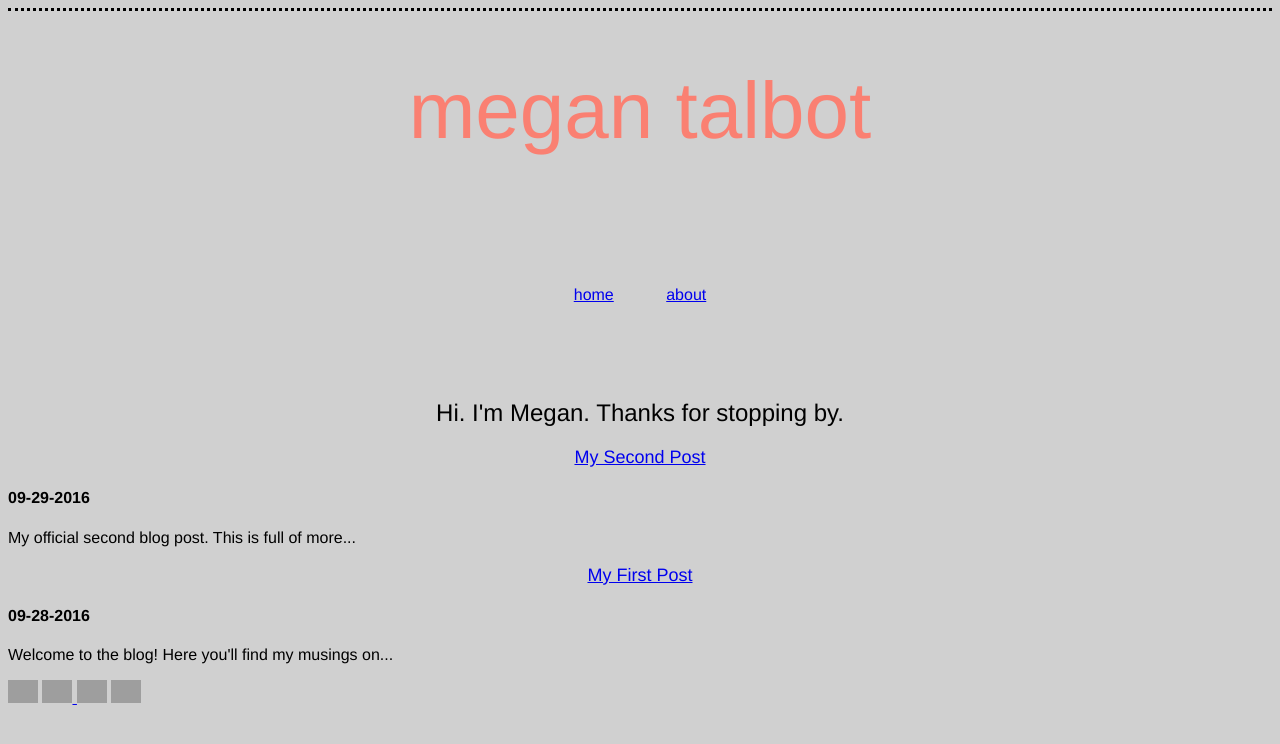
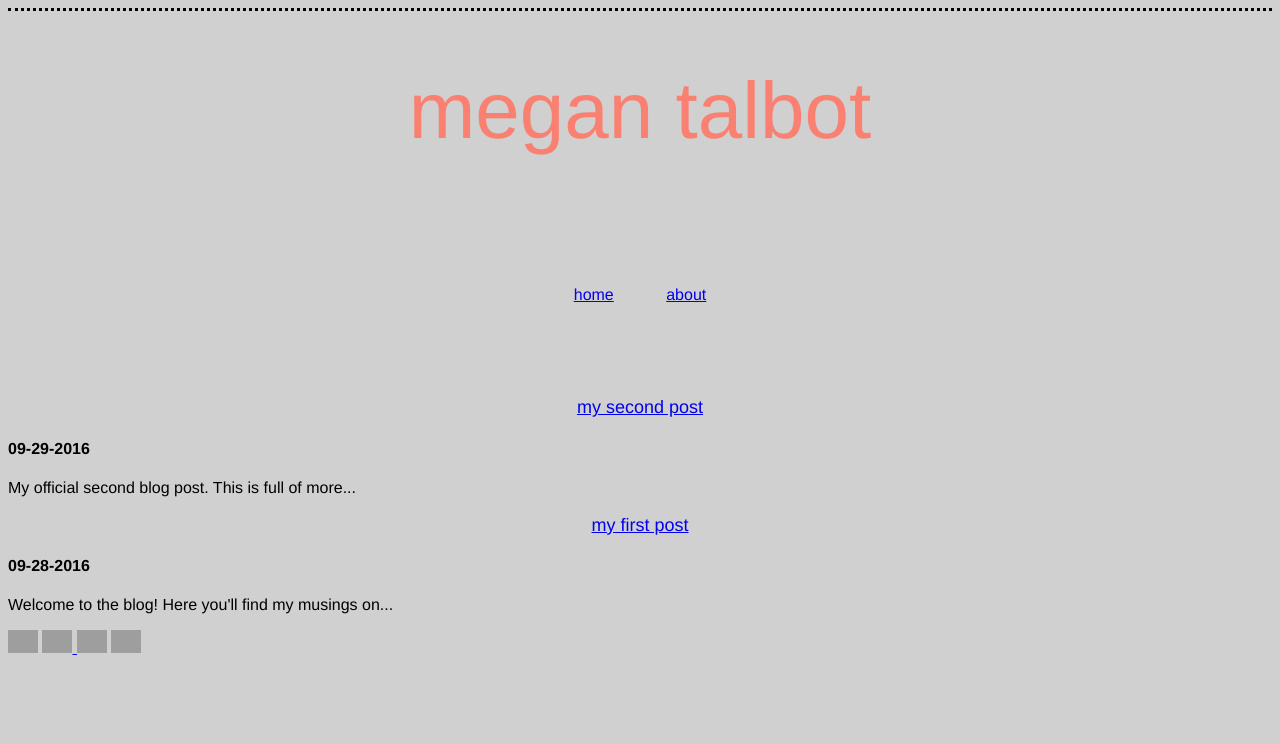
Before and after one commit to meganft/meganft.github.io, a Jekyll site: the page built from index.html, in a window 1280 px wide. Shown: the top 744 px of the page. Built offline with Jekyll 4.4.1, drawn with Linux system fonts in a browser that asks for light colours; grey boxes are pictures that could not be loaded.

```diff
--- a/_posts/2016-09-28-my-first-post.html
+++ b/_posts/2016-09-28-my-first-post.html
@@ -1,5 +1,5 @@
 ---
-title: My First Post
+title: my first post
 layout: post
 date: 2016-09-28
 ---
--- a/_posts/2016-09-29-my-next-post.html
+++ b/_posts/2016-09-29-my-next-post.html
@@ -1,5 +1,5 @@
 ---
-title: My Second Post
+title: my second post
 layout: post
 date: 2016-09-29
 ---
--- a/index.html
+++ b/index.html
@@ -2,11 +2,10 @@
 layout: default
 ---
 
-<h2 >Hi. I'm Megan. Thanks for stopping by.</h2>
 
 
 {% for post in site.posts %}
-  <h3><a href="{{ post.url }}">{{ post.title }}</a></h2>
+  <h3><a href="{{ post.url }}">{{ post.title }}</a></h3>
   <h4>{{ post.date | date: "%m-%d-%Y" }}</h4>
     <p>{{ post.content | strip_html | truncatewords:10}}</p>
 {% endfor %}
```
